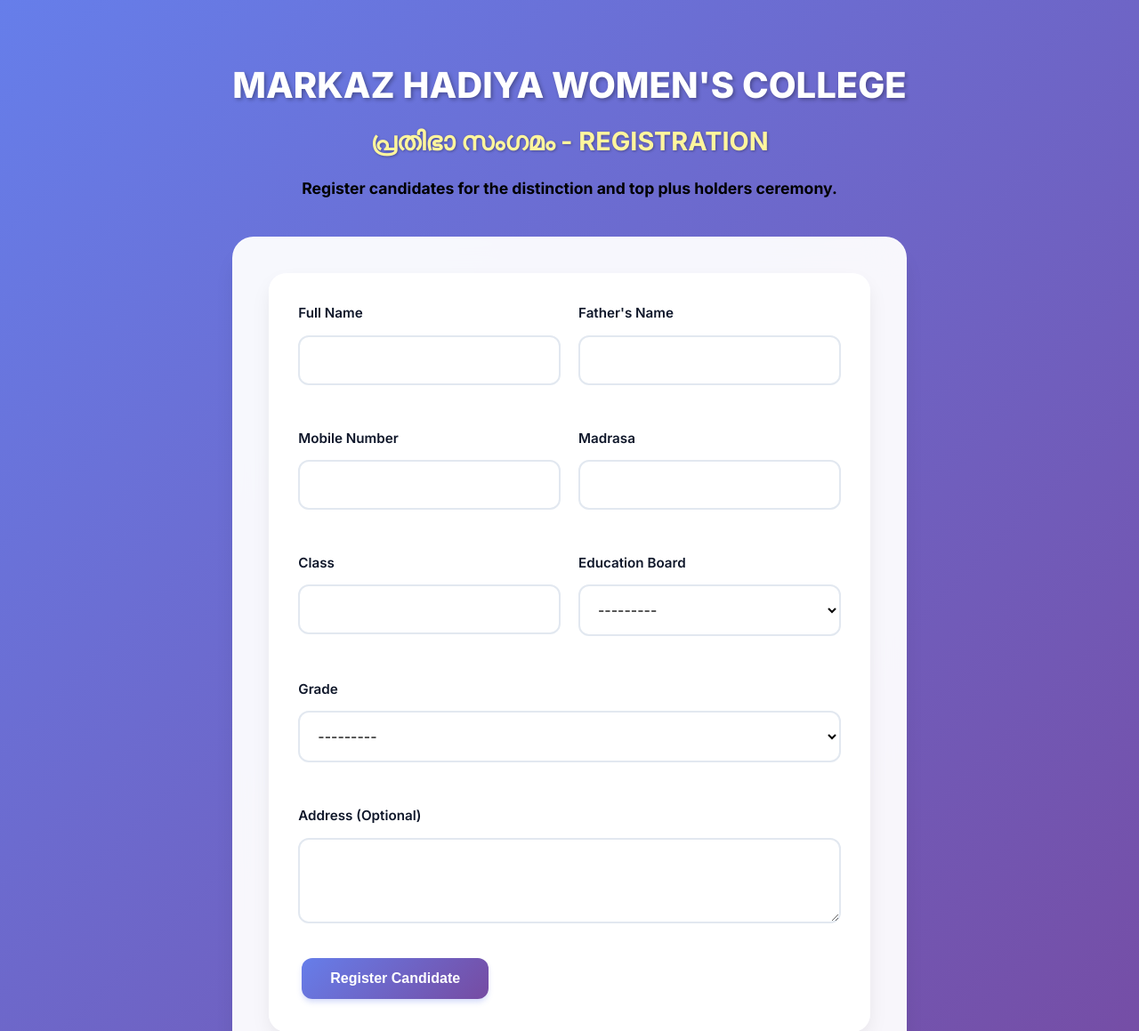
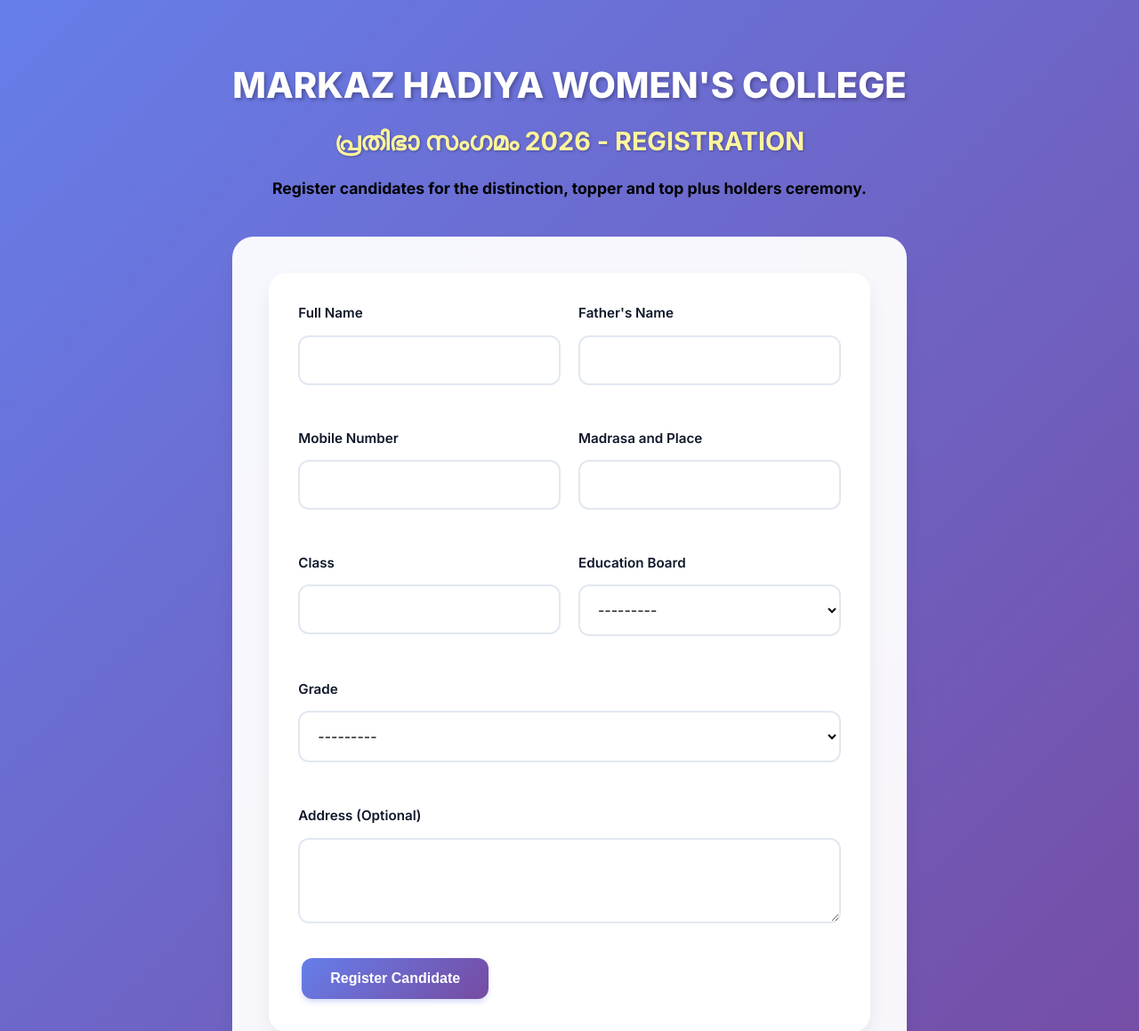
Before and after one commit to Suhailirfani/new-erp, a Django app: page /awards/register/ in a window 1280 px wide. Shown: the top 1159 px of the page at 89% size. Run offline with Django 5.2, Linux system fonts and the light colour scheme.

Commit message:
Update award ceremony registration for 2026 and rename madrasa field

```diff
--- a/awards/forms.py
+++ b/awards/forms.py
@@ -4,7 +4,7 @@
 class CandidateForm(forms.ModelForm):
     class Meta:
         model = Candidate
-        fields = ['name', 'father_name', 'mobile_number', 'madrasa', 'student_class', 'board', 'grade', 'address']
+        fields = ['name', 'father_name', 'mobile_number', 'madrasa_and_place', 'student_class', 'board', 'grade', 'address']
         widgets = {
             'board': forms.Select(attrs={'class': 'form-select'}),
             'grade': forms.Select(attrs={'class': 'form-select'}),
@@ -12,7 +12,7 @@
             'name': forms.TextInput(attrs={'class': 'form-control'}),
             'father_name': forms.TextInput(attrs={'class': 'form-control'}),
             'mobile_number': forms.TextInput(attrs={'class': 'form-control'}),
-            'madrasa': forms.TextInput(attrs={'class': 'form-control'}),
+            'madrasa_and_place': forms.TextInput(attrs={'class': 'form-control'}),
             'student_class': forms.TextInput(attrs={'class': 'form-control'}),
         }
 
--- a/awards/models.py
+++ b/awards/models.py
@@ -7,6 +7,7 @@
     ]
 
     GRADE_CHOICES = [
+        ('TOPPER', 'Topper'),
         ('TOP_PLUS', 'Top Plus'),
         ('DISTINCTION', 'Distinction'),
     ]
@@ -14,7 +15,7 @@
     name = models.CharField(max_length=255)
     father_name = models.CharField(max_length=255)
     mobile_number = models.CharField(max_length=15)
-    madrasa = models.CharField(max_length=255)
+    madrasa_and_place = models.CharField(max_length=255)
     student_class = models.CharField(max_length=50) # 'class' is a reserved keyword in Python
     board = models.CharField(max_length=10, choices=BOARD_CHOICES)
     grade = models.CharField(max_length=15, choices=GRADE_CHOICES)
--- a/awards/templates/awards/candidate_form.html
+++ b/awards/templates/awards/candidate_form.html
@@ -65,8 +65,8 @@
 {% block content %}
 <div class="page-header">
     <h1 class="college-name">MARKAZ HADIYA WOMEN'S COLLEGE</h1>
-    <h2 class="ceremony-title">പ്രതിഭാ സംഗമം - REGISTRATION</h2>
-    <p class="ceremony-desc">Register candidates for the distinction and top plus holders ceremony.</p>
+    <h2 class="ceremony-title">പ്രതിഭാ സംഗമം 2026 - REGISTRATION</h2>
+    <p class="ceremony-desc">Register candidates for the distinction, topper and top plus holders ceremony.</p>
 </div>
 
 <div class="card">
@@ -90,8 +90,8 @@
                     {{ form.mobile_number }}
                 </div>
                 <div class="form-group">
-                    <label class="form-label">Madrasa</label>
-                    {{ form.madrasa }}
+                    <label class="form-label">Madrasa and Place</label>
+                    {{ form.madrasa_and_place }}
                 </div>
             </div>
 
--- a/awards/templates/awards/candidate_list.html
+++ b/awards/templates/awards/candidate_list.html
@@ -54,7 +54,7 @@
 {% block content %}
 <div class="page-header">
     <h1 class="college-name">MARKAZ HADIYA WOMEN'S COLLEGE</h1>
-    <h2 class="ceremony-title">പ്രതിഭാ സംഗമം - REGISTERED CANDIDATES</h2>
+    <h2 class="ceremony-title">പ്രതിഭാ സംഗമം 2026 - REGISTERED CANDIDATES</h2>
     <p class="ceremony-desc">List of candidates for the award ceremony.</p>
 </div>
 
@@ -71,7 +71,7 @@
                     <th>Name</th>
                     <th>Father's Name</th>
                     <th>Mobile</th>
-                    <th>Madrasa</th>
+                    <th>Madrasa and Place</th>
                     <th>Class</th>
                     <th>Board</th>
                     <th>Grade</th>
@@ -83,7 +83,7 @@
                     <td>{{ candidate.name }}</td>
                     <td>{{ candidate.father_name }}</td>
                     <td>{{ candidate.mobile_number }}</td>
-                    <td>{{ candidate.madrasa }}</td>
+                    <td>{{ candidate.madrasa_and_place }}</td>
                     <td>{{ candidate.student_class }}</td>
                     <td>{{ candidate.get_board_display }}</td>
                     <td>
--- a/awards/templates/awards/candidate_print.html
+++ b/awards/templates/awards/candidate_print.html
@@ -21,7 +21,7 @@
 </head>
 <body>
     <div class="header">
-        <h1>പ്രതിഭാ സംഗമം - Candidate List</h1>
+        <h1>പ്രതിഭാ സംഗമം 2026 - Candidate List</h1>
         <p>Distinction and Top Plus Holders</p>
     </div>
 
@@ -36,7 +36,7 @@
                 <th>Name</th>
                 <th>Father's Name</th>
                 <th>Mobile</th>
-                <th>Madrasa</th>
+                <th>Madrasa and Place</th>
                 <th>Class</th>
                 <th>Board</th>
                 <th>Grade</th>
@@ -49,7 +49,7 @@
                 <td>{{ candidate.name }}</td>
                 <td>{{ candidate.father_name }}</td>
                 <td>{{ candidate.mobile_number }}</td>
-                <td>{{ candidate.madrasa }}</td>
+                <td>{{ candidate.madrasa_and_place }}</td>
                 <td>{{ candidate.student_class }}</td>
                 <td>{{ candidate.get_board_display }}</td>
                 <td>{{ candidate.get_grade_display }}</td>
--- a/awards/templates/awards/registration_success.html
+++ b/awards/templates/awards/registration_success.html
@@ -74,14 +74,14 @@
 {% block content %}
 <div class="page-header">
     <h1 class="college-name">MARKAZ HADIYA WOMEN'S COLLEGE</h1>
-    <h2 style="color: #fff59d !important; text-align: center; font-weight: 700; margin-top: 0.5rem;">പ്രതിഭാ സംഗമം</h2>
+    <h2 style="color: #fff59d !important; text-align: center; font-weight: 700; margin-top: 0.5rem;">പ്രതിഭാ സംഗമം 2026</h2>
 </div>
 
 <div class="card success-card">
     <div class="success-icon">✅</div>
     <h2 style="color: #10b981; margin-bottom: 1rem;">Registration Successful!</h2>
     <p style="color: #64748b; font-size: 1.1rem;">
-        Your application for <strong>പ്രതിഭാ സംഗമം</strong> has been submitted successfully.
+        Your application for <strong>പ്രതിഭാ സംഗമം 2026</strong> has been submitted successfully.
     </p>
 
     <div class="event-details-card">
```
Also changed, not shown: awards/migrations/0003_rename_madrasa_candidate_madrasa_and_place_and_more.py (added).
